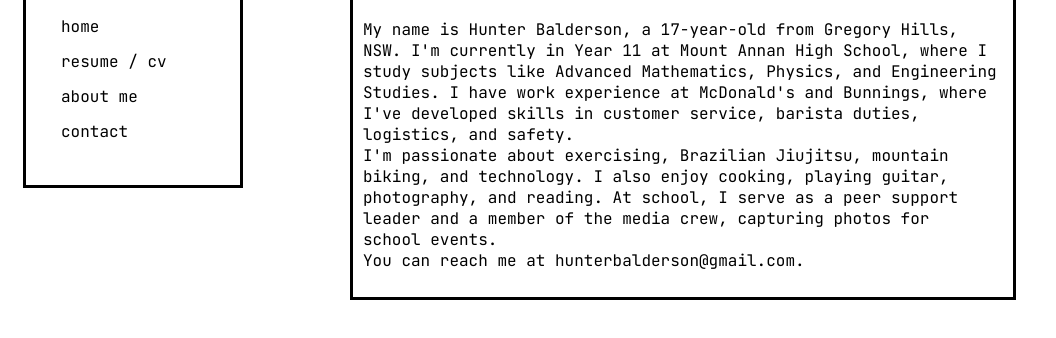
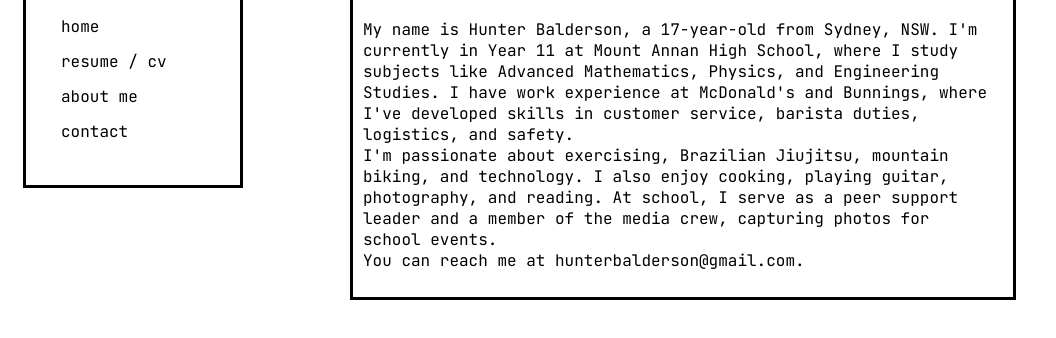
Before and after one commit to Nolzark-Dev/nlzrk.net, a plain HTML site: page about.html in a window 1280 px wide. Shown: the part 420-758 px from the top of the page, without its empty margins (0-1056 px from the left). Drawn offline with Linux system fonts and the light colour scheme.

Commit message:
Update about.html

```diff
--- a/about.html
+++ b/about.html
@@ -248,7 +248,7 @@ a:hover, a:active { text-decoration: none; color:black }
     </center>
 
       <p>
-        My name is Hunter Balderson, a 17-year-old from Gregory Hills, NSW. I'm currently in Year 11 at Mount Annan High School,
+        My name is Hunter Balderson, a 17-year-old from Sydney, NSW. I'm currently in Year 11 at Mount Annan High School,
         where I study subjects like Advanced Mathematics, Physics, and Engineering Studies. I have work experience at McDonald's
         and Bunnings, where I've developed skills in customer service, barista duties, logistics, and safety. </br>
 
```
